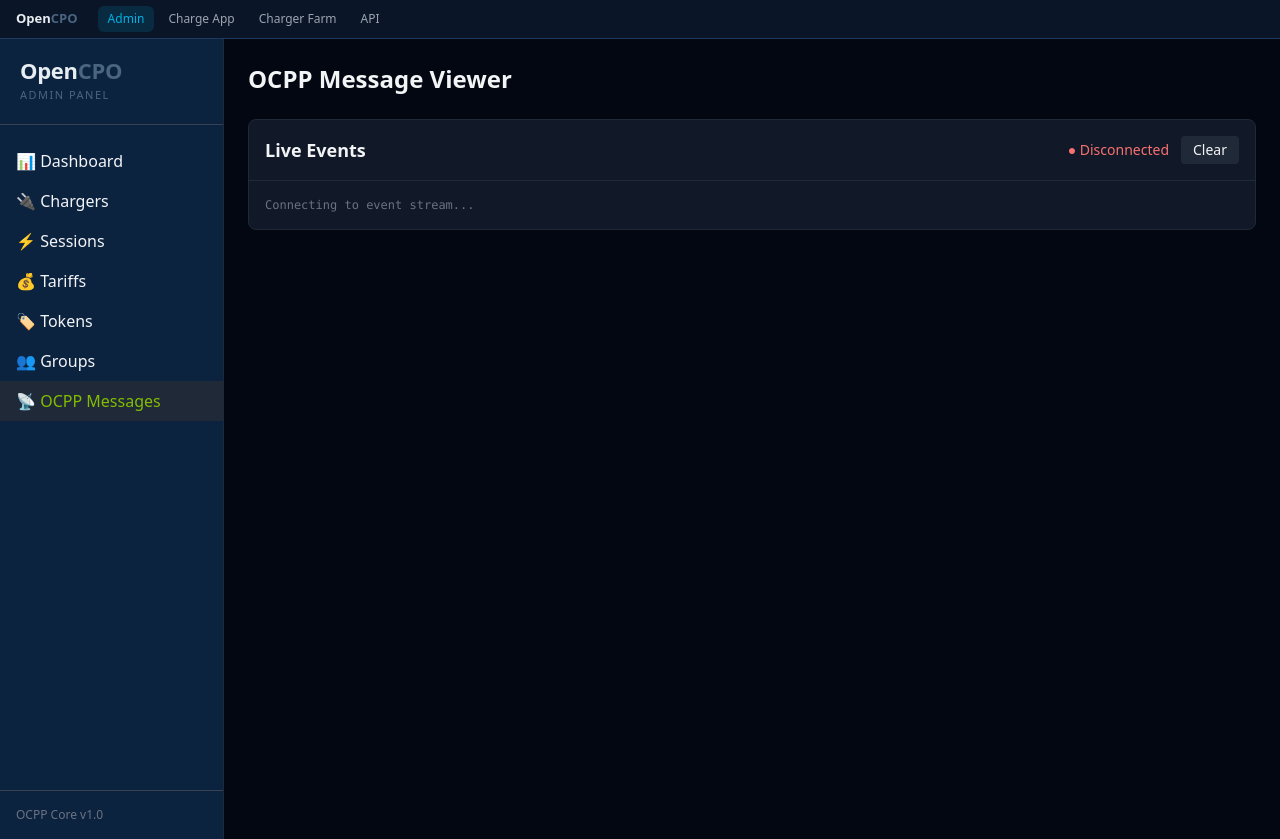
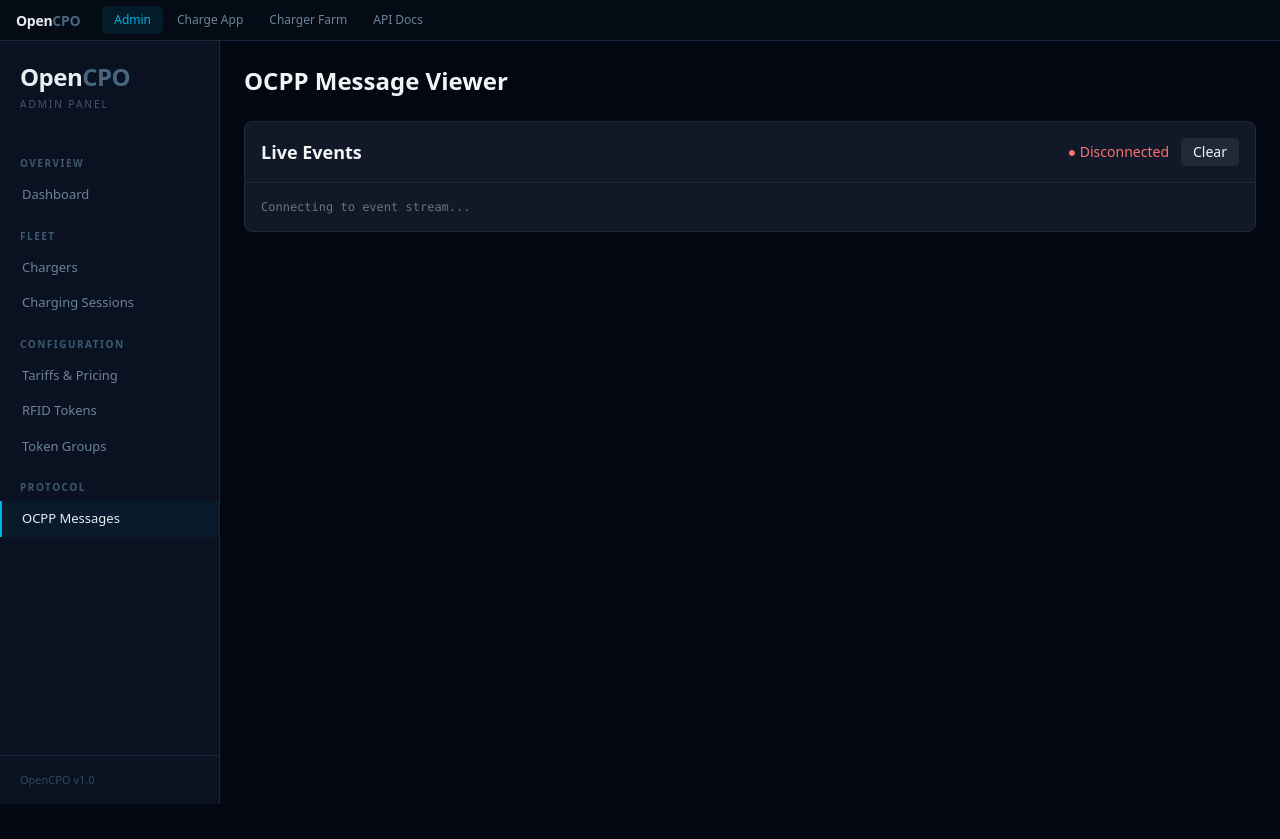
Before and after one commit to opencpo/opencpo-admin, a FastAPI app: page /ocpp in a window 1280 px wide. After the commit the page ends 804 px from the top, so only its background shows below. Run offline with FastAPI, Linux system fonts and the light colour scheme; parts of the project's set-up code (start-up, migrations or seed data) failed here and were passed over; some libraries are stand-ins or nearby versions.

Commit message:
ux: new-user friendly nav — grouped sections, descriptive labels, tooltips, no emojis

```diff
--- a/templates/base.html
+++ b/templates/base.html
@@ -26,58 +26,60 @@
         @keyframes pulse-dot { 0%, 100% { opacity: 1; } 50% { opacity: 0.3; } }
         .status-online { color: #84BD00; animation: pulse-dot 2s infinite; }
         .status-offline { color: #ef4444; }
+        .top-link { color:#6b8299; text-decoration:none; padding:5px 12px; border-radius:6px; transition: all 0.15s; }
+        .top-link:hover { color:#c0cdd8; background:rgba(255,255,255,0.05); }
+        .top-link.active { color:#00B0E4; background:rgba(0,176,228,0.1); }
+        .nav-item { display:block; padding:8px 20px; color:#6b8299; text-decoration:none; font-size:13px; border-left:2px solid transparent; transition: all 0.15s; }
+        .nav-item:hover { color:#c0cdd8; background:rgba(255,255,255,0.03); }
+        .nav-item.active { color:#e8edf2; border-left-color:#00B0E4; background:rgba(0,176,228,0.05); }
+        .nav-section { font-size:10px; color:#3d5870; text-transform:uppercase; letter-spacing:1.5px; padding:16px 20px 6px; font-weight:600; }
     </style>
 </head>
 <body class="h-full bg-gray-950 text-gray-100">
-<!-- Top Nav -->
-<nav style="display:flex;align-items:center;gap:4px;padding:6px 16px;background:#0a1628;border-bottom:1px solid #1e3a5f;font-size:12px;position:sticky;top:0;z-index:9999;overflow-x:auto;white-space:nowrap;">
-  <span style="color:#e8edf2;font-weight:600;font-size:13px;margin-right:16px;">Open<span style="color:#4a6580;">CPO</span></span>
-  <a href="/" style="color:#00B0E4;text-decoration:none;padding:4px 10px;border-radius:6px;background:#00B0E422;">Admin</a>
-  <a href="https://app.opencpo.io" style="color:#9ca3af;text-decoration:none;padding:4px 10px;">Charge App</a>
-  <a href="https://farm.opencpo.io" style="color:#9ca3af;text-decoration:none;padding:4px 10px;">Charger Farm</a>
-  <a href="https://api.opencpo.io/docs" style="color:#9ca3af;text-decoration:none;padding:4px 10px;">API</a>
+
+<!-- Top Nav — platform-level navigation between apps -->
+<nav style="display:flex;align-items:center;gap:2px;padding:6px 16px;background:#050b14;border-bottom:1px solid #15283f;font-size:12px;position:sticky;top:0;z-index:9999;">
+  <span style="color:#e8edf2;font-weight:600;font-size:14px;margin-right:20px;letter-spacing:-0.3px;">Open<span style="color:#4a6580;">CPO</span></span>
+  <a href="/" class="top-link active" title="Fleet management dashboard">Admin</a>
+  <a href="https://app.opencpo.io" class="top-link" title="Driver-facing charging app">Charge App</a>
+  <a href="https://farm.opencpo.io" class="top-link" title="Virtual charger simulator">Charger Farm</a>
+  <a href="https://api.opencpo.io/docs" class="top-link" title="REST API documentation">API Docs</a>
 </nav>
 
-    <div class="flex h-full">
+    <div class="flex" style="height:calc(100vh - 37px);">
         <!-- Sidebar -->
-        <nav class="w-56 bg-brand-dark flex flex-col border-r border-gray-800">
-            <div class="p-5 border-b border-gray-700">
-                <div style="font-size:22px;font-weight:600;letter-spacing:-0.3px;line-height:1;">
+        <nav style="width:220px;background:#0a1221;border-right:1px solid #15283f;display:flex;flex-direction:column;flex-shrink:0;">
+            <div style="padding:24px 20px 20px;">
+                <div style="font-size:24px;font-weight:600;letter-spacing:-0.5px;line-height:1;">
                     <span style="color:#e8edf2;">Open</span><span style="color:#4a6580;">CPO</span>
                 </div>
-                <div style="font-size:11px;color:#4a6580;letter-spacing:1.5px;text-transform:uppercase;margin-top:6px;">Admin Panel</div>
+                <div style="font-size:10px;color:#3d5870;letter-spacing:2px;text-transform:uppercase;margin-top:8px;">Admin Panel</div>
             </div>
-            <div class="flex-1 py-4">
-                <a href="/" class="nav-link block px-4 py-2 hover:bg-gray-800 {% if active == 'dashboard' %}bg-gray-800 text-brand-green{% endif %}">
-                    📊 Dashboard
-                </a>
-                <a href="/chargers" class="nav-link block px-4 py-2 hover:bg-gray-800 {% if active == 'chargers' %}bg-gray-800 text-brand-green{% endif %}">
-                    🔌 Chargers
-                </a>
-                <a href="/sessions" class="nav-link block px-4 py-2 hover:bg-gray-800 {% if active == 'sessions' %}bg-gray-800 text-brand-green{% endif %}">
-                    ⚡ Sessions
-                </a>
-                <a href="/tariffs" class="nav-link block px-4 py-2 hover:bg-gray-800 {% if active == 'tariffs' %}bg-gray-800 text-brand-green{% endif %}">
-                    💰 Tariffs
-                </a>
-                <a href="/tokens" class="nav-link block px-4 py-2 hover:bg-gray-800 {% if active == 'tokens' %}bg-gray-800 text-brand-green{% endif %}">
-                    🏷️ Tokens
-                </a>
-                <a href="/groups" class="nav-link block px-4 py-2 hover:bg-gray-800 {% if active == 'groups' %}bg-gray-800 text-brand-green{% endif %}">
-                    👥 Groups
-                </a>
-                <a href="/ocpp" class="nav-link block px-4 py-2 hover:bg-gray-800 {% if active == 'ocpp' %}bg-gray-800 text-brand-green{% endif %}">
-                    📡 OCPP Messages
-                </a>
 
+            <div style="flex:1;overflow-y:auto;padding:8px 0;">
+                <div class="nav-section">Overview</div>
+                <a href="/" class="nav-item {% if active == 'dashboard' %}active{% endif %}">Dashboard</a>
+
+                <div class="nav-section">Fleet</div>
+                <a href="/chargers" class="nav-item {% if active == 'chargers' %}active{% endif %}">Chargers</a>
+                <a href="/sessions" class="nav-item {% if active == 'sessions' %}active{% endif %}">Charging Sessions</a>
+
+                <div class="nav-section">Configuration</div>
+                <a href="/tariffs" class="nav-item {% if active == 'tariffs' %}active{% endif %}">Tariffs & Pricing</a>
+                <a href="/tokens" class="nav-item {% if active == 'tokens' %}active{% endif %}">RFID Tokens</a>
+                <a href="/groups" class="nav-item {% if active == 'groups' %}active{% endif %}">Token Groups</a>
+
+                <div class="nav-section">Protocol</div>
+                <a href="/ocpp" class="nav-item {% if active == 'ocpp' %}active{% endif %}">OCPP Messages</a>
             </div>
-            <div class="p-4 border-t border-gray-700 text-xs text-gray-500">
-                OCPP Core v1.0
+
+            <div style="padding:16px 20px;border-top:1px solid #15283f;font-size:11px;color:#2d4a63;">
+                OpenCPO v1.0
             </div>
         </nav>
 
         <!-- Main Content -->
-        <main class="flex-1 overflow-auto">
+        <main style="flex:1;overflow-y:auto;">
             <div class="p-6">
                 {% block content %}{% endblock %}
             </div>
```
